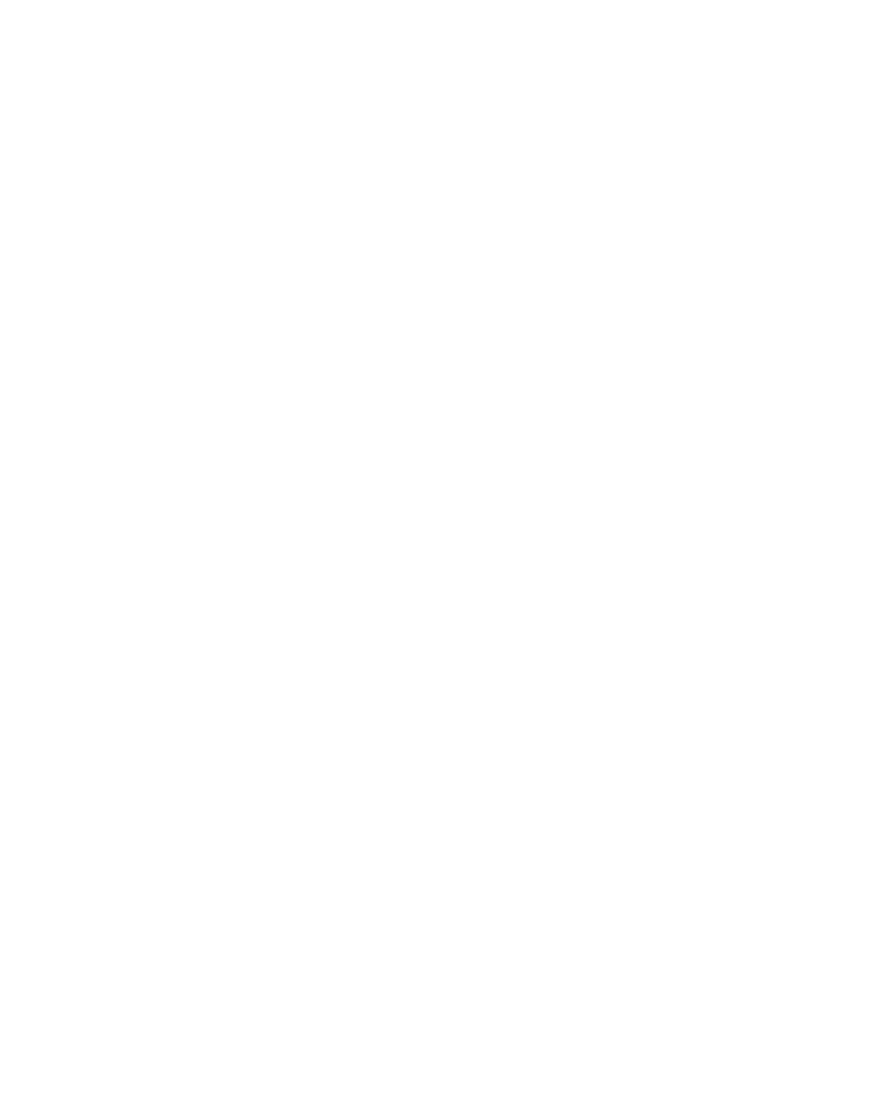
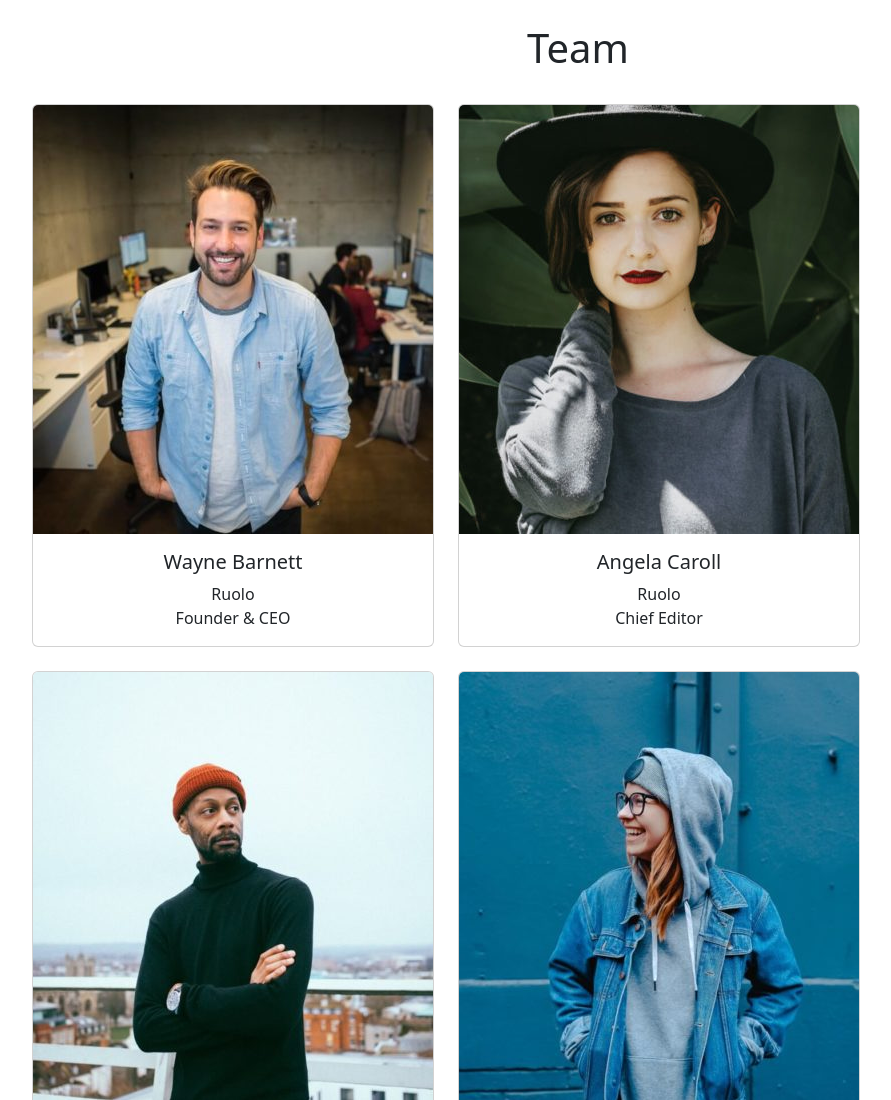
Before and after one commit to davidecaputo/js-our-team, a plain HTML site: page index.html in a window 1280 px wide. Shown: the top 1100 px of the page, without its empty margins (62-953 px from the left). Before the commit the page ends 800 px from the top, so only its background shows below. Drawn offline with nearby package versions, Linux system fonts and the light colour scheme.

Commit message:
Add card

```diff
--- a/index.html
+++ b/index.html
@@ -5,8 +5,13 @@
     <meta http-equiv="X-UA-Compatible" content="IE=edge">
     <meta name="viewport" content="width=device-width, initial-scale=1.0">
     <title>Our Team</title>
+    <link href="https://cdn.jsdelivr.net/npm/bootstrap@5.3.0-alpha1/dist/css/bootstrap.min.css" rel="stylesheet" integrity="sha384-GLhlTQ8iRABdZLl6O3oVMWSktQOp6b7In1Zl3/Jr59b6EGGoI1aFkw7cmDA6j6gD" crossorigin="anonymous">
 </head>
 <body>
+    <h1 class="text-center pt-4">Team</h1>
+    <div class="container d-flex flex-wrap gap-4 p-4">
+
+    </div>
 
     <script type="text/javascript" src="./js/script.js"></script>
 </body>
--- a/js/script.js
+++ b/js/script.js
@@ -42,7 +42,19 @@ const team = [
     }
 ]
 
+const container = document.querySelector('.container');
+
 for(let i = 0; i < team.length; i++){
+    container.innerHTML += `
+        <div class="card">
+            <img src="./img/${team[i].image}" class="card-img-top" alt="${team[i].name} ${team[i].surname}">
+            <div class="card-body text-center">
+                <h5 class="card-title">${team[i].name} ${team[i].surname}</h5>
+                <span class="card-text">Ruolo</span>
+                <p class="card-text">${team[i].role}</p>
+        </div>
+</div>
+`
     console.log('nome:', team[i].name);
     console.log('cognome:', team[i].surname);
     console.log('ruolo:', team[i].role);
```
